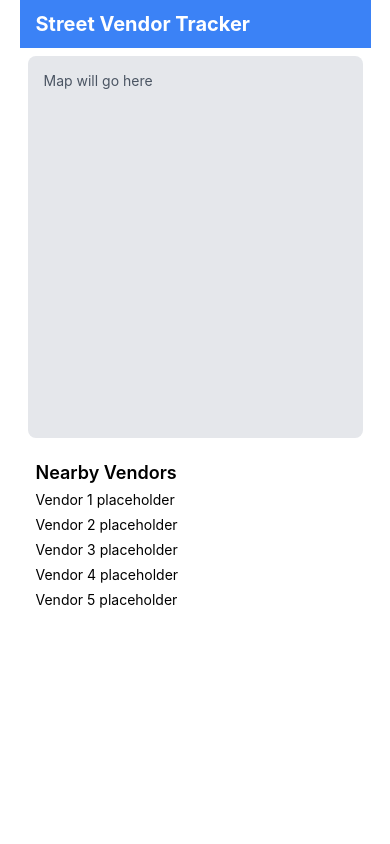
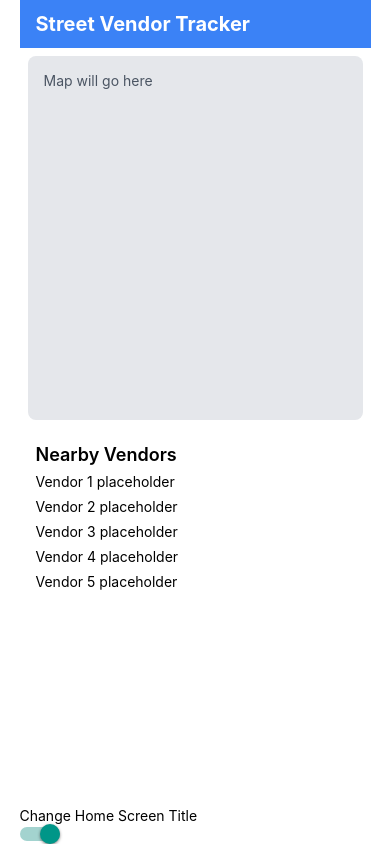
Before and after one commit to AshciR/nite-nyamins, a React Native app: screen / in a window 390 px wide. Built offline with nearby package versions, Linux system fonts and the light colour scheme.

Commit message:
Add Title Toggle

```diff
--- a/HomeScreen.tsx
+++ b/HomeScreen.tsx
@@ -1,8 +1,13 @@
-import {FlatList, ListRenderItem, StyleSheet, Text, View} from "react-native";
-import React from "react";
+import {FlatList, ListRenderItem, Pressable, StyleSheet, Switch, Text, View} from "react-native";
+import React, {useState} from "react";
 
 const HomeScreen = () => {
 
+  const [titleToggle, setTitleToggle] = useState(true)
+
+  const handleTitleToggle = () => {
+    setTitleToggle(!titleToggle)
+  }
 
   const vendors: Vendor[] = [
     {id: '1', name: 'Vendor 1'},
@@ -17,7 +22,7 @@ const HomeScreen = () => {
 
       {/*Header Container*/}
       <View style={styles.header}>
-        <Text style={styles.headerText}>Street Vendor Tracker</Text>
+        <Text style={styles.headerText}>{titleToggle ? "Street Vendor Tracker" : "Nite Nyammins"}</Text>
       </View>
 
       {/*Map and List container*/}
@@ -39,6 +44,17 @@ const HomeScreen = () => {
               <Text style={styles.emptyText}>No vendors found nearby</Text>
             )}
           />
+        </View>
+
+        <View>
+          <Text>Change Home Screen Title</Text>
+          <Pressable onPress={handleTitleToggle} aria-label="change-home-screen-title-toggle">
+            <Switch
+              value={titleToggle}
+              onValueChange={handleTitleToggle}
+              testID="change-home-screen-title-switch"
+            />
+          </Pressable>
         </View>
 
       </View>
```
Also changed, not shown: 3 other files (tests, documents, lock files or other folders).
